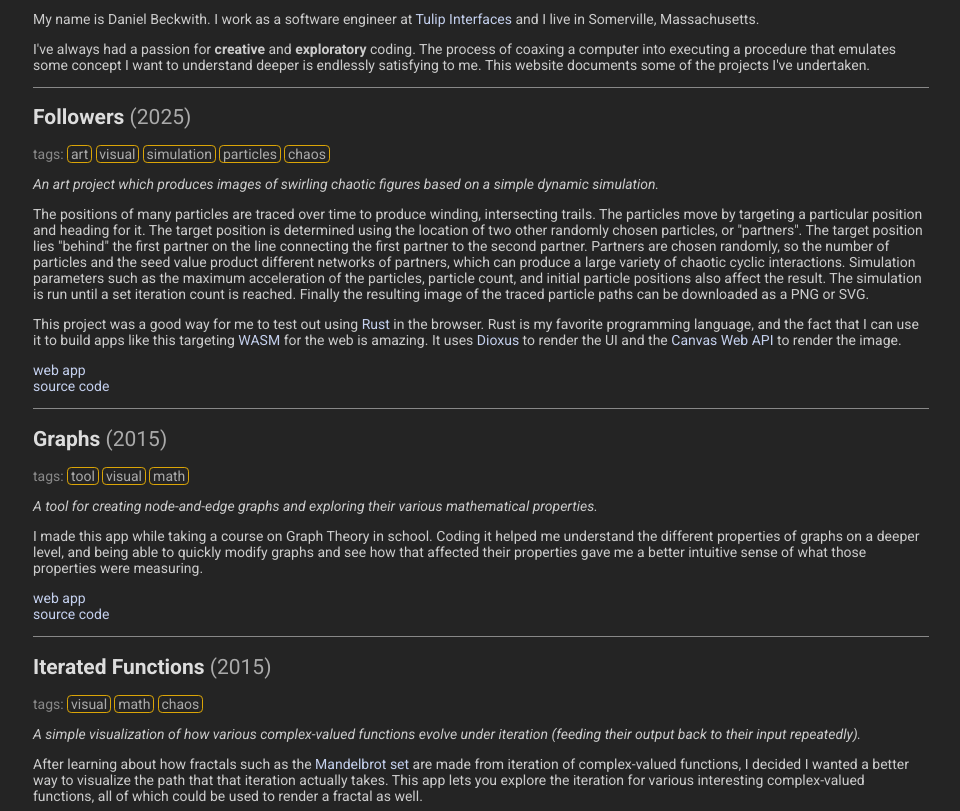
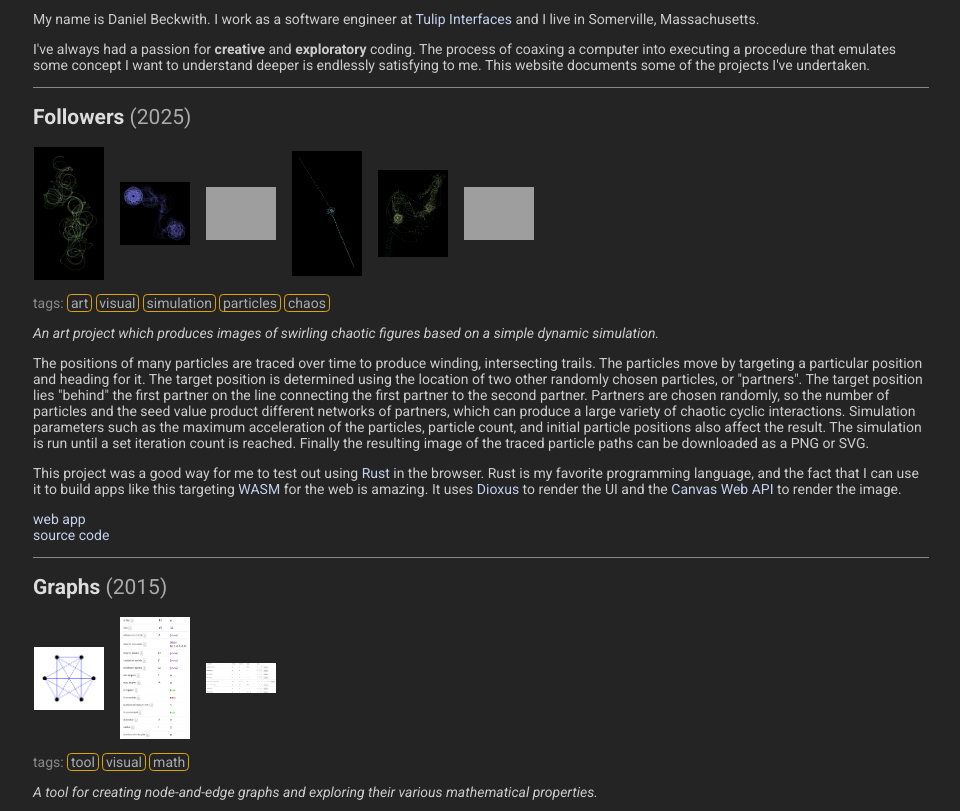
Before and after one commit to dbeckwith/dbeckwith.github.io, a website built with Vite: page index.html in a window 1280 px wide. Shown: the part 121-932 px from the top of the page, without its empty margins (159-1119 px from the left). Built offline with nearby package versions, Linux system fonts and the light colour scheme; grey boxes are pictures that could not be loaded.

Commit message:
Add gallery to each project

```diff
--- a/index.html
+++ b/index.html
@@ -28,6 +28,14 @@
 
       <article>
         <h2>Followers <span class="date">(2025)</span></h2>
+        <div class="gallery">
+          <a href="followers1.png"><img src="followers1.png" /></a>
+          <a href="followers2.png"><img src="followers2.png" /></a>
+          <a href="followers3.png"><img src="followers3.png" /></a>
+          <a href="followers4.png"><img src="followers4.png" /></a>
+          <a href="followers5.png"><img src="followers5.png" /></a>
+          <a href="followers6.png"><img src="followers6.png" /></a>
+        </div>
         <p class="tags">
           <span class="tags-label">tags:</span>
           <span class="tag">art</span>
@@ -75,6 +83,11 @@
 
       <article>
         <h2>Graphs <span class="date">(2015)</span></h2>
+        <div class="gallery">
+          <a href="graphs1.png"><img src="graphs1.png" /></a>
+          <a href="graphs2.png"><img src="graphs2.png" /></a>
+          <a href="graphs3.png"><img src="graphs3.png" /></a>
+        </div>
         <p class="tags">
           <span class="tags-label">tags:</span>
           <span class="tag">tool</span>
@@ -99,6 +112,11 @@
 
       <article>
         <h2>Iterated Functions <span class="date">(2015)</span></h2>
+        <div class="gallery">
+          <a href="iteratedfuncs1.png"><img src="iteratedfuncs1.png" /></a>
+          <a href="iteratedfuncs2.png"><img src="iteratedfuncs2.png" /></a>
+          <a href="iteratedfuncs3.png"><img src="iteratedfuncs3.png" /></a>
+        </div>
         <p class="tags">
           <span class="tags-label">tags:</span>
           <span class="tag">visual</span>
--- a/styles.css
+++ b/styles.css
@@ -94,6 +94,29 @@ article {
   margin-block-end: 1em;
 }
 
+.gallery {
+  display: flex;
+  flex-flow: row wrap;
+  justify-content: flex-start;
+  align-items: center;
+  gap: 1em;
+}
+
+.gallery img {
+  display: block;
+  max-width: 5em;
+  max-height: 10em;
+}
+
+.gallery a {
+  display: inline-block;
+  border: 1px solid transparent;
+}
+
+.gallery a:hover {
+  border-color: var(--color-secondary-3);
+}
+
 .date {
   color: var(--color-white-3);
   font-weight: normal;
```
Also changed, not shown: followers1.png (added), followers2.png (added), followers4.png (added), followers5.png (added), graphs1.png (added), graphs2.png (added), graphs3.png (added), iteratedfuncs1.png (added), iteratedfuncs2.png (added), iteratedfuncs3.png (added), 2 other files.
